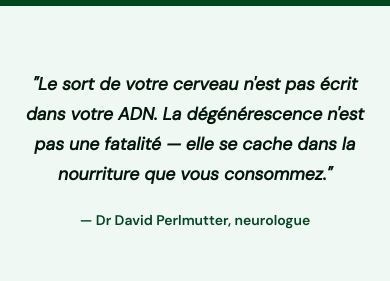
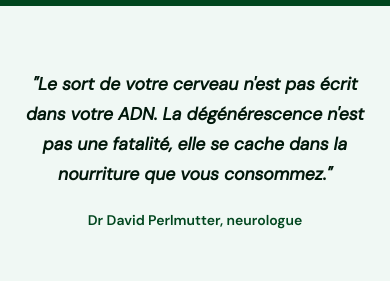
Before and after one commit to imene-be/chefvertu, a React (Vite) app: page / in a window 390 px wide. Shown: the part 665-946 px from the top of the page. Built offline with nearby package versions, Linux system fonts and the light colour scheme.

Commit message:
hamburger

```diff
--- a/src/pages/Home.jsx
+++ b/src/pages/Home.jsx
@@ -99,9 +99,9 @@ export default function Home() {
       <section style={{ backgroundColor: '#f0f8f4', padding: '4rem 1.5rem' }}>
         <div style={{ maxWidth: '780px', margin: '0 auto', textAlign: 'center' }}>
           <blockquote style={{ fontFamily: f, fontWeight: '700', fontSize: 'clamp(1.1rem, 2.5vw, 1.4rem)', fontStyle: 'italic', color: D, lineHeight: '1.7', margin: '0 0 1.25rem' }}>
-            "Le sort de votre cerveau n'est pas écrit dans votre ADN. La dégénérescence n'est pas une fatalité — elle se cache dans la nourriture que vous consommez."
+            "Le sort de votre cerveau n'est pas écrit dans votre ADN. La dégénérescence n'est pas une fatalité,  elle se cache dans la nourriture que vous consommez."
           </blockquote>
-          <p style={{ fontFamily: f, fontSize: '0.875rem', color: G, fontWeight: '600', margin: 0 }}>— Dr David Perlmutter, neurologue</p>
+          <p style={{ fontFamily: f, fontSize: '0.875rem', color: G, fontWeight: '600', margin: 0 }}> Dr David Perlmutter, neurologue</p>
         </div>
       </section>
 
@@ -154,7 +154,7 @@ export default function Home() {
           <div style={{ display: 'flex', flexDirection: 'column' }}>
             {[
               { num: '01', titre: 'Bio & naturel', texte: 'Des ingrédients non transformés, proches de la nature, pour nourrir votre corps en profondeur.' },
-              { num: '02', titre: 'Énergie durable', texte: 'Sans pics de glycémie, sans coup de fatigue — une énergie stable tout au long de la journée.' },
+              { num: '02', titre: 'Énergie durable', texte: 'Sans pics de glycémie, sans coup de fatigue  une énergie stable tout au long de la journée.' },
               { num: '03', titre: 'Cerveau protégé', texte: 'Moins de gluten, moins d\'inflammation. Un cerveau qui fonctionne mieux, plus longtemps.' },
             ].map(({ num, titre, texte }, i) => (
               <div key={i} style={{ borderTop: '1px solid rgba(0,23,10,0.08)', padding: '2rem 0', display: 'grid', gridTemplateColumns: '48px 1fr 1fr', gap: '1.5rem', alignItems: 'start' }} className="pilier-row">
```
